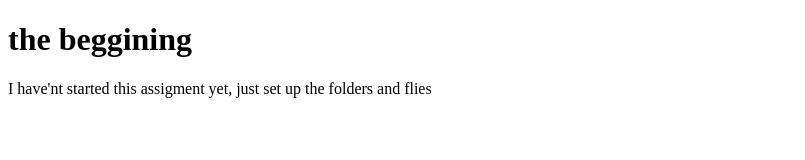
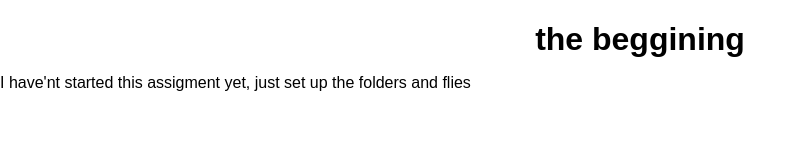
Before and after one commit to Clark9718/coursera, a plain HTML site: page Assignment 3/index.html in a window 1280 px wide. Shown: the whole page, without its empty margins (0-805 px from the left). Drawn offline with Linux system fonts and the light colour scheme; files that its build step writes are made by us from their sources.

Commit message:
the setup of assignment 3

```diff
--- a/Assignment 3/index.html
+++ b/Assignment 3/index.html
@@ -2,6 +2,7 @@
 <html>
 <head>
 	<title>Assigment 2 submission</title>
+	<link href="css.css" rel="stylesheet">
 </head>
 <body>
 <h1>the beggining</h1>
```
Also changed, not shown: Assignment 3/index.css (added).
